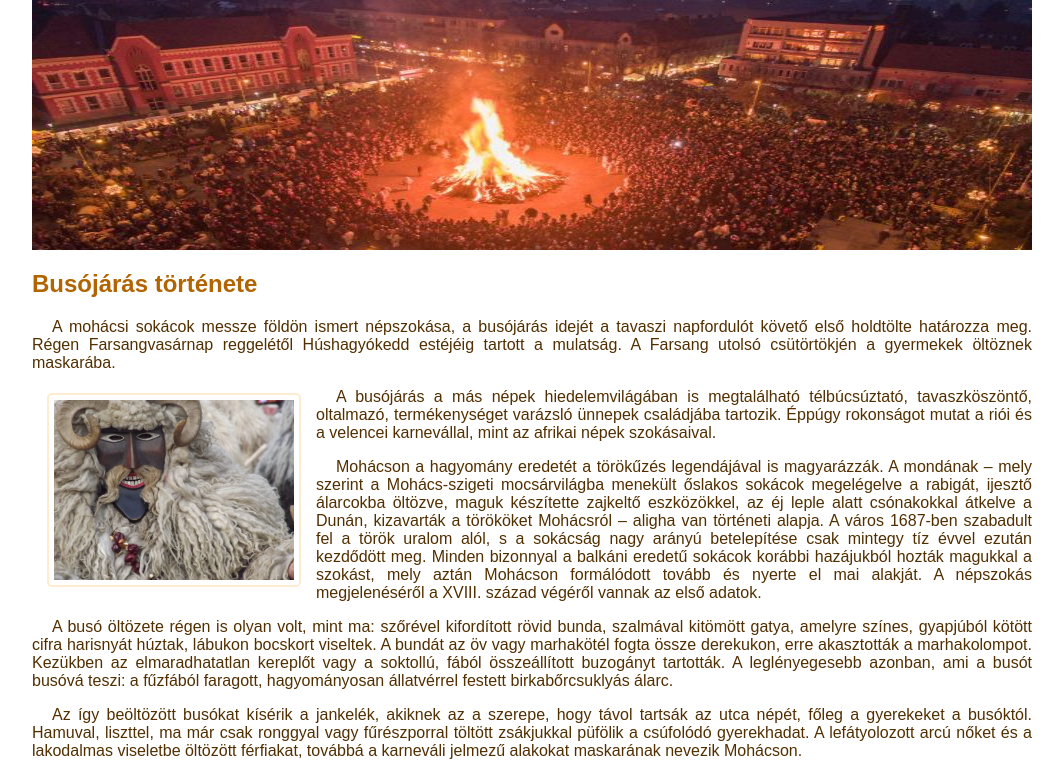
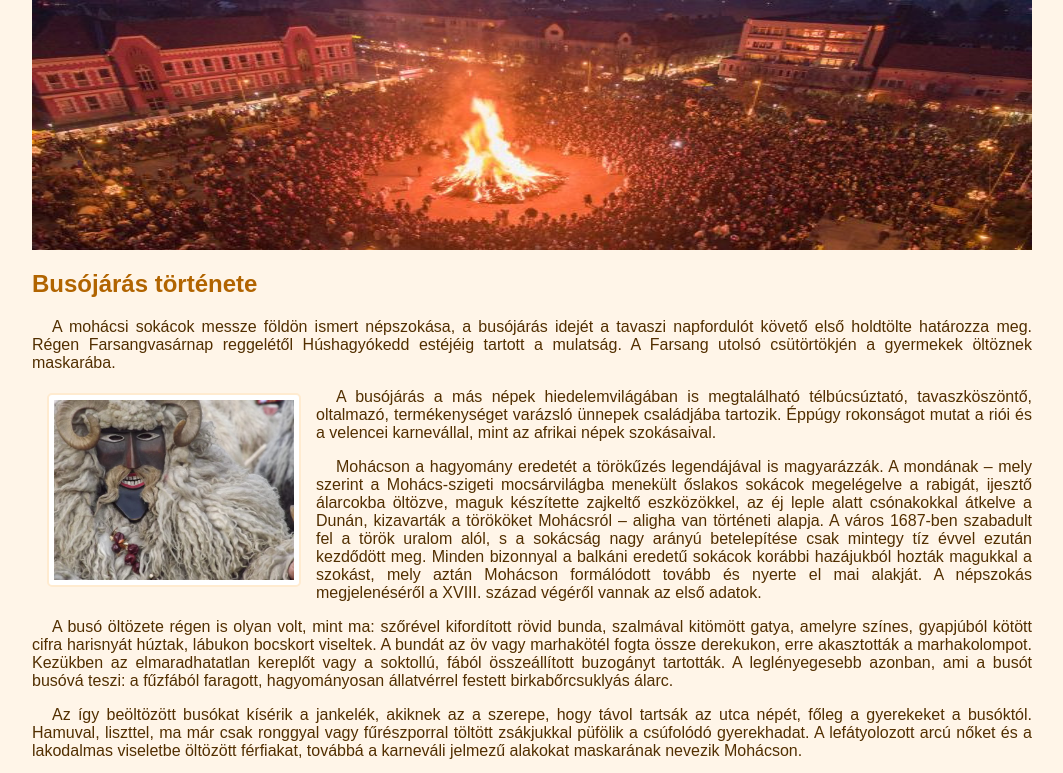
Before and after one commit to benkosz24d/Busojaras, a plain HTML site: page index.html in a window 1280 px wide. Shown: the top 773 px of the page, without its empty margins (108-1171 px from the left). Drawn offline with Linux system fonts and the light colour scheme.

Commit message:
update 11.a

```diff
--- a/buso.css
+++ b/buso.css
@@ -5,6 +5,7 @@ body {
 	max-width: 1000px;
 	text-align: justify;
 	color: #522F00;
+	background-color: #FFF5E8;
 }
 
 p:first-letter {
```
